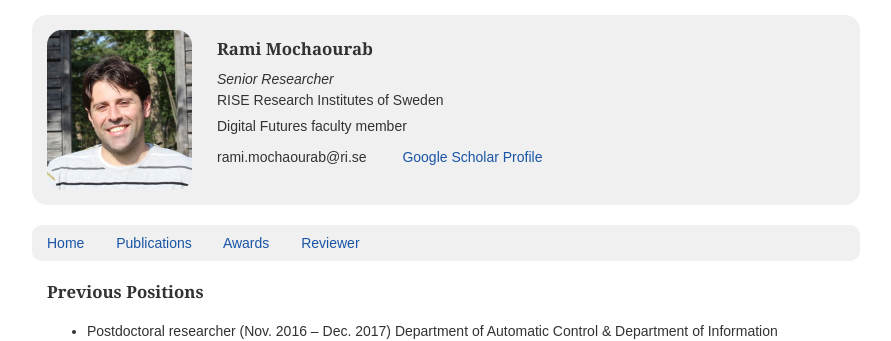
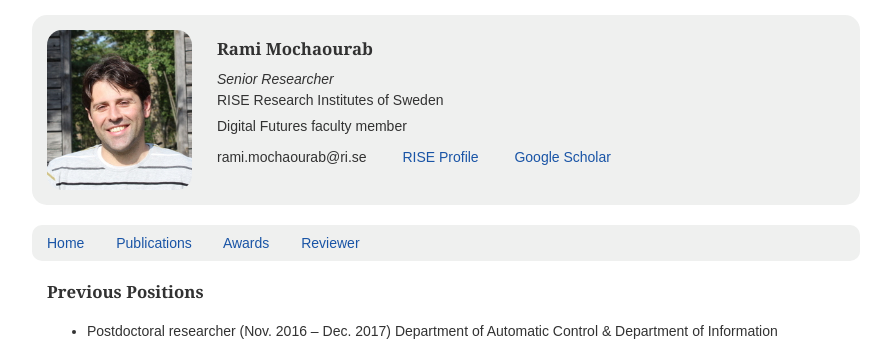
Before and after one commit to rami-mochaourab/rami-mochaourab.github.io, a Jekyll site: the page built from index.md, in a window 1280 px wide. Shown: the top 341 px of the page, without its empty margins (209-1100 px from the left). Built offline with Jekyll 4.4.1, drawn with Linux system fonts in a browser that asks for light colours.

Commit message:
Update default.html

```diff
--- a/_layouts/default.html
+++ b/_layouts/default.html
@@ -31,14 +31,16 @@
 
         <h3 itemprop="name">Rami Mochaourab</h3>
         <i>Senior Researcher</i> <br>
-        RISE Research Institutes of Sweden
+        <span itemprop="affiliation">RISE Research Institutes of Sweden</span>
         <p>
           Digital Futures faculty member
         </p>
         <p>
         <span itemprop="email">rami.mochaourab@ri.se</span>
         &emsp;&emsp;
-        <a itemprop="url" href="http://scholar.google.com/citations?user=o3R2mZ4AAAAJ">Google Scholar Profile</a>
+        <a itemprop="url" href="https://www.ri.se/en/person/rami-mochaourab">RISE Profile</a>
+        &emsp;&emsp;
+        <a itemprop="url" href="http://scholar.google.com/citations?user=o3R2mZ4AAAAJ">Google Scholar</a>
         </p>
       </div>
 
```
